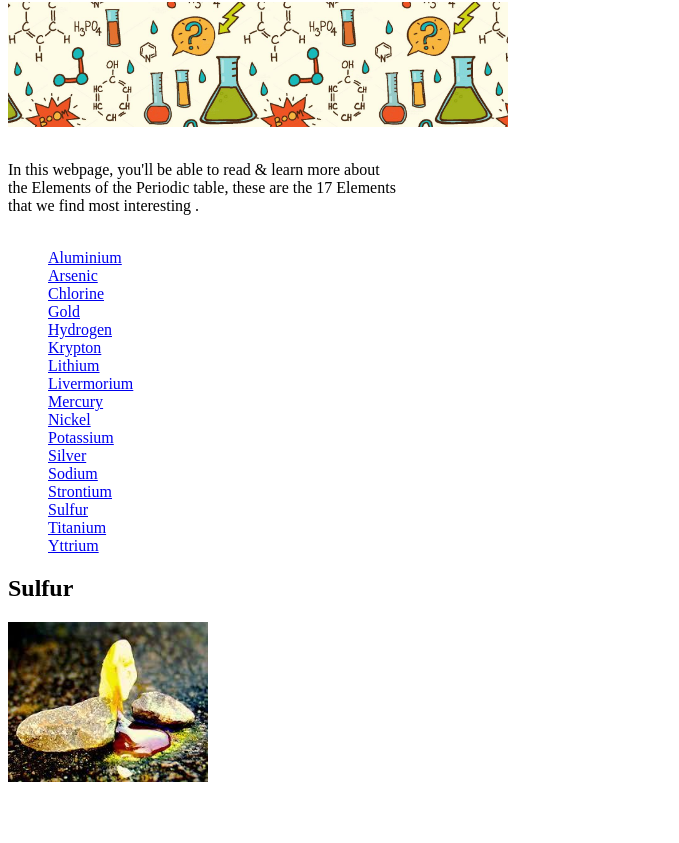
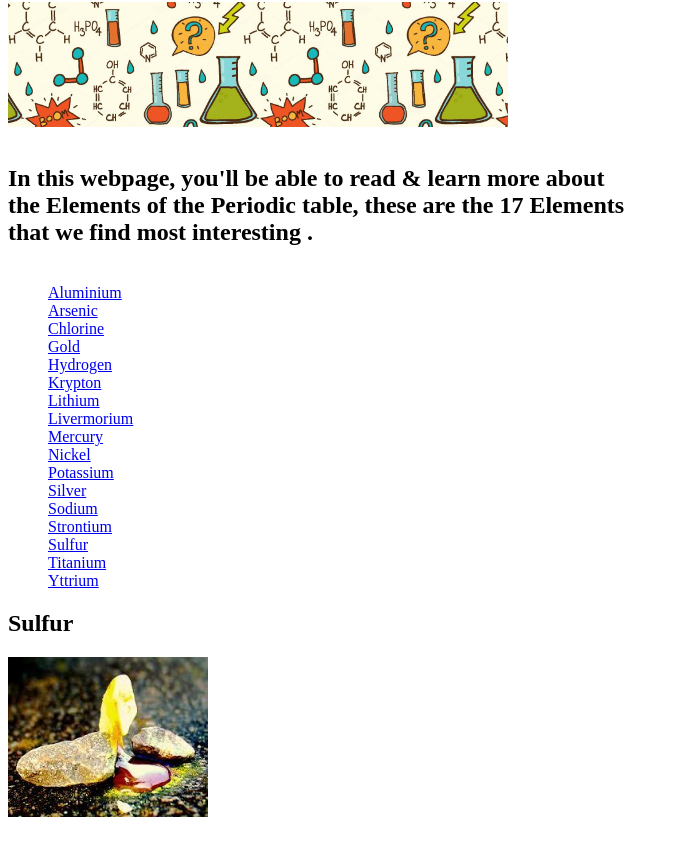
Before and after one commit to YasminIshak/YasminIshak.github.io, a plain HTML site: page index.html in a window 1280 px wide. Shown: the part 64-907 px from the top of the page, without its empty margins (0-679 px from the left). Before the commit the page ends 872 px from the top, so only its background shows below. Drawn offline with Linux system fonts and the light colour scheme.

Commit message:
Update index.html

```diff
--- a/index.html
+++ b/index.html
@@ -4,9 +4,9 @@
 
     <img src="./Images/chembanner.jpg" alt="Chemistry Banner" width="500"><br>
     <br>
-    <p>In this webpage, you'll be able to read & learn more about <br>
+    <h2>In this webpage, you'll be able to read & learn more about <br>
     the Elements of the Periodic table, these are the 17 Elements <br>
-    that we find most interesting . </p>
+    that we find most interesting . </h2>
 
 
     <ul style="list-style-type:square;">
```
